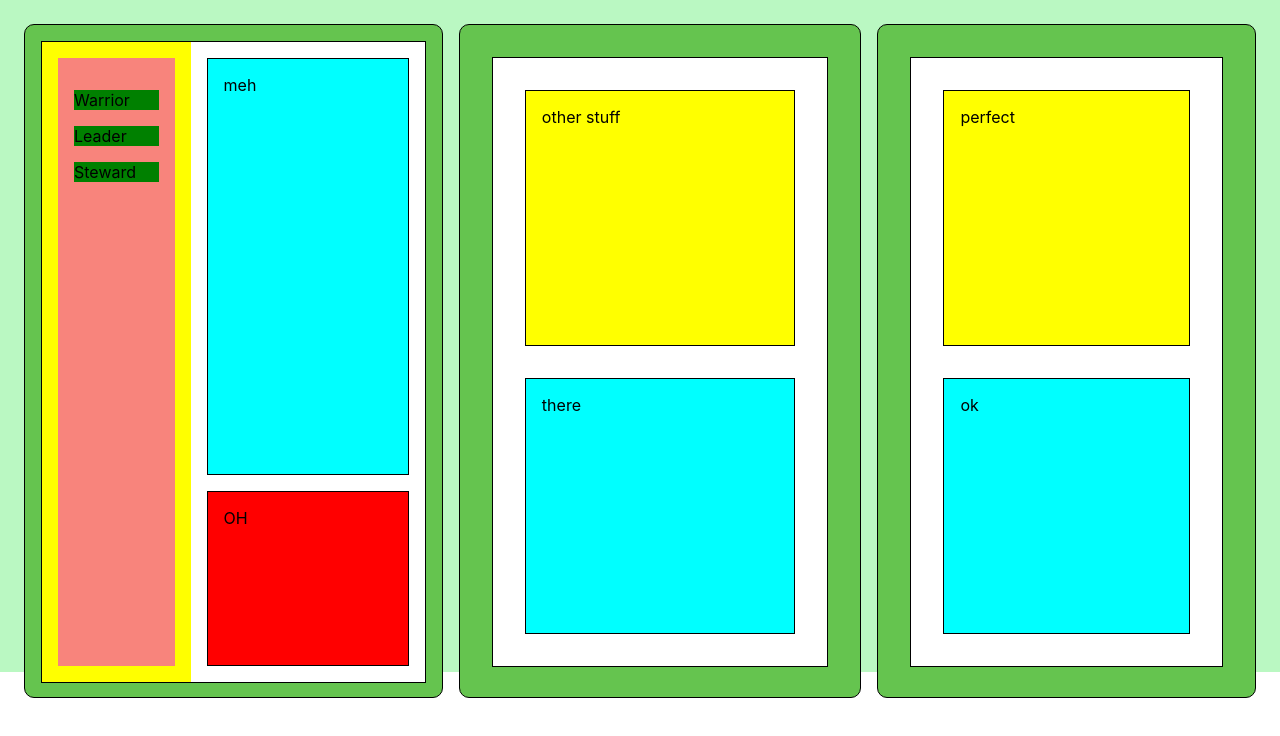
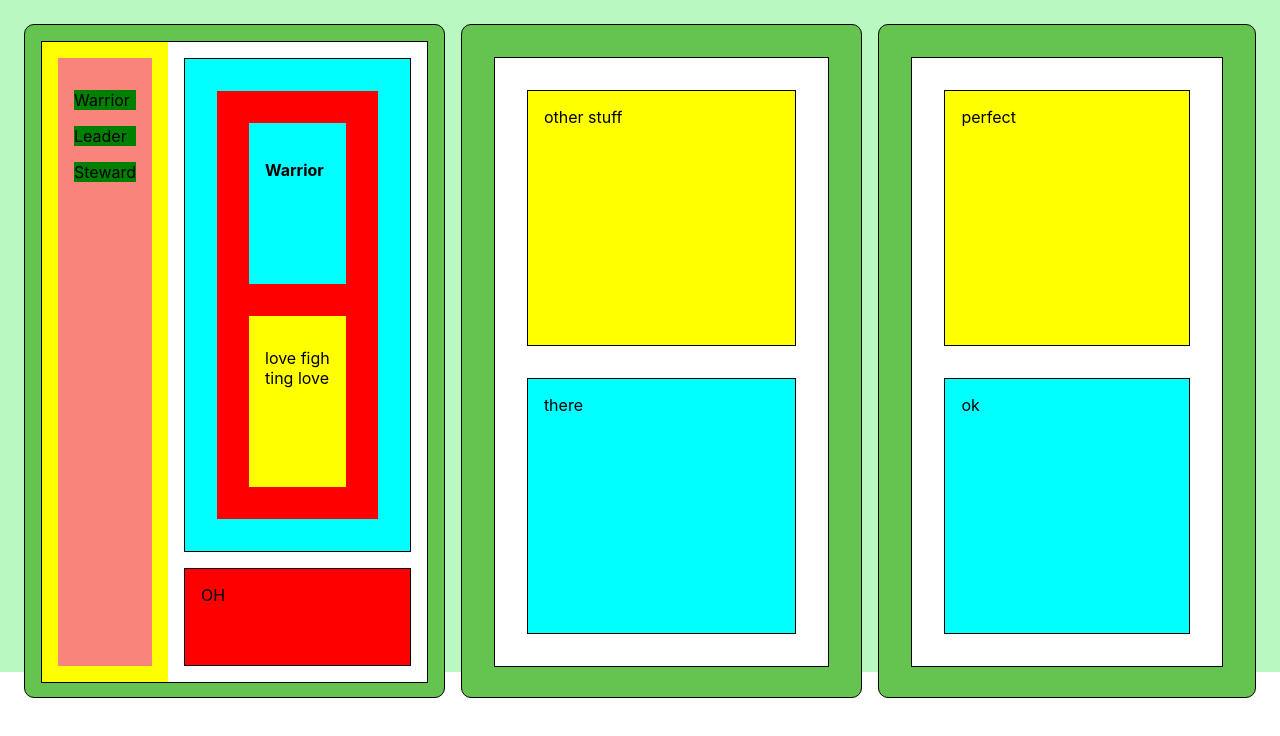
Before and after one commit to tieje/yorha, a React (Create React App) app in the folder Frontend/: page / in a window 1280 px wide. Shown: the top 736 px of the page. Built offline with nearby package versions, Linux system fonts and the light colour scheme.

Commit message:
Built the hardcoded version of the description box.  I'll need to use react hooks to change the id prop next. Study react hooks and the react hook API.

```diff
--- a/Frontend/src/App.tsx
+++ b/Frontend/src/App.tsx
@@ -1,21 +1,22 @@
-import { AppContainer, ArchetypeHorizontalContainer, ArchetypesChosenListContainer, ArchetypesDescriptionContainer, ChatContainer, MapContainer, MapProximityGenderSettingsContainer, ProximityGenderContainer, ResultsChatContainer, ResultsContainer } from './styles'
+import { AppContainer, ArchetypeHorizontalContainer, ArchetypesChosenListContainer, ChatContainer, MapContainer, MapProximityGenderSettingsContainer, ProximityGenderContainer, ResultsChatContainer, ResultsContainer } from './styles'
 import { ArchetypesList } from './ArchetypesList';
 import { ArchetypesChosen } from './ArchetypesChosen'
 import { Column } from './Column';
 // state
 import { useAppState } from './state/AppStateContext';
+import { useState } from 'react'
+import { ArchetypeDescription } from './ArchetypeDescription';
 
 export const App = () => {
     const { list } = useAppState()
+    const [hover, ArchHover] = useState('')
     return (
         <AppContainer>
             <Column>
                 <ArchetypeHorizontalContainer>
                     <ArchetypesList />
                     <ArchetypesChosen>
-                        <ArchetypesDescriptionContainer>
-                            meh
-                        </ArchetypesDescriptionContainer>
+                        <ArchetypeDescription id={'1'}/>
                         <ArchetypesChosenListContainer>
                             OH
                         </ArchetypesChosenListContainer>
--- /dev/null
+++ b/Frontend/src/ArchetypeDescription.tsx
@@ -0,0 +1,18 @@
+import { useAppState } from "./state/AppStateContext"
+import { ArchetypesDescriptionContainer } from "./styles"
+import { Archetype } from "./state/AppStateContext"
+import { ArchetypeDescriptionItem } from "./ArchetypeDescriptionItem"
+
+type ArchetypeDescriptionProps = {
+	id: string
+}
+
+export const ArchetypeDescription = ({ id }: ArchetypeDescriptionProps) => {
+	const { getItemByListId } = useAppState()
+	const arch_object = getItemByListId(id)
+	return (
+	<ArchetypesDescriptionContainer>
+		<ArchetypeDescriptionItem arch_object={ arch_object } />
+	</ArchetypesDescriptionContainer>
+	)
+}
--- /dev/null
+++ b/Frontend/src/ArchetypeDescriptionItem.tsx
@@ -0,0 +1,19 @@
+import { Archetype } from "./state/AppStateContext"
+import { ArchetypeDescriptionItemContainer, ArchetypeDescriptionName, ArchetypeDescriptionPayload } from "./styles"
+
+type ArchetypeDescriptionItemProps = {
+	arch_object: Archetype | undefined
+}
+
+export const ArchetypeDescriptionItem = ({ arch_object }: ArchetypeDescriptionItemProps) => {
+	return (
+		<ArchetypeDescriptionItemContainer>
+			<ArchetypeDescriptionName>
+				<h4>{arch_object?.name}</h4>
+			</ArchetypeDescriptionName>
+			<ArchetypeDescriptionPayload>
+				<p>{arch_object?.desc}</p>
+			</ArchetypeDescriptionPayload>
+		</ArchetypeDescriptionItemContainer>
+	)
+}
--- a/Frontend/src/index.css
+++ b/Frontend/src/index.css
@@ -17,3 +17,6 @@ code {
 html, body, #root {
     height: 100%;
 }
+p {
+  word-break: break-all;
+}
--- a/Frontend/src/state/AppStateContext.tsx
+++ b/Frontend/src/state/AppStateContext.tsx
@@ -11,6 +11,7 @@ export type ArchList = {
 
 type AppStateContextProps = {
 	list: Archetype[]
+    getItemByListId(id: string): Archetype | undefined
 }
 
 const AppStateContext = createContext<AppStateContextProps>({} as AppStateContextProps)
@@ -37,8 +38,12 @@ export const appData: ArchList = {
 
 export const AppStateProvider: FC = ({ children }) => {
 	const { list } = appData
+    const getItemByListId = (id: string) => {
+        const arch_object = list.find((item) => item.id === id)
+        return (arch_object)
+    }
 	return (
-		<AppStateContext.Provider value={{ list }}>
+		<AppStateContext.Provider value={{ list, getItemByListId }}>
 			{children}
 		</AppStateContext.Provider>
 	)
--- a/Frontend/src/styles.ts
+++ b/Frontend/src/styles.ts
@@ -70,6 +70,26 @@ export const ArchetypesDescriptionContainer = styled.div`
     padding: 1rem;
 `
 
+export const ArchetypeDescriptionItemContainer = styled.div`
+    display: flex;
+    background-color: red;
+    flex-grow: 1;
+    margin: 1rem;
+    padding: 1rem;
+    flex-direction: column;
+`
+export const ArchetypeDescriptionName = styled.div`
+    background-color: cyan;
+    flex-grow: 1;
+    margin: 1rem;
+    padding 1rem;
+`
+export const ArchetypeDescriptionPayload = styled.div`
+    background-color: yellow;
+    flex-grow: 1;
+    margin: 1rem;
+    padding 1rem;
+`
 export const ArchetypesChosenListContainer = styled.div`
     padding: 1rem;
     display: flex;
```
Lines whose indentation alone changed are shown as unchanged.
